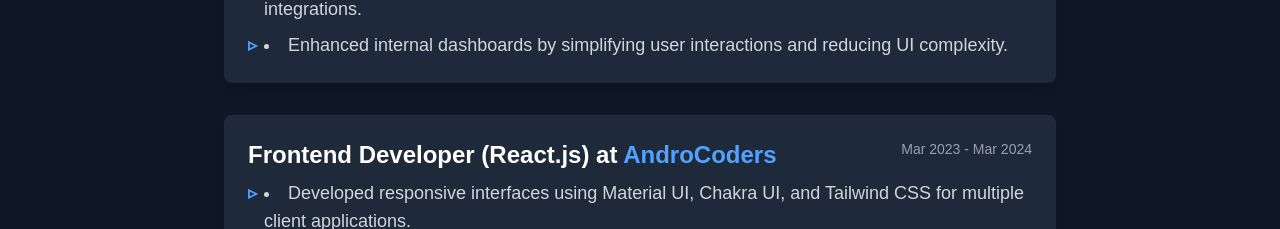
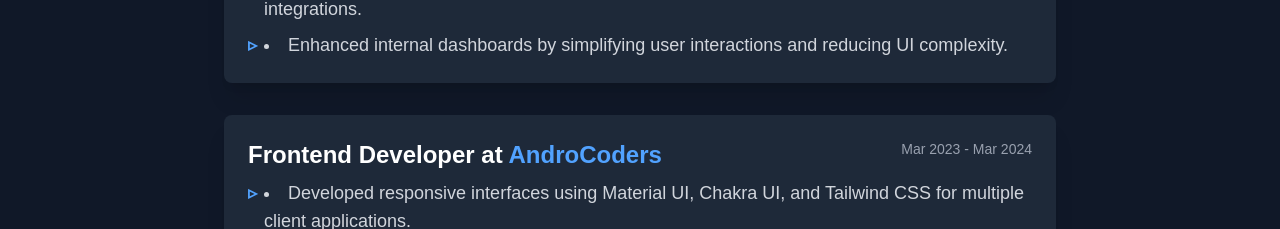
Before and after one commit to shahzeb0099/mshahzeb, a Next.js app: page / in a window 1280 px wide. Shown: the part 1719-1948 px from the top of the page. Built offline with nearby package versions, Linux system fonts and the light colour scheme.

Commit message:
Data Update

```diff
--- a/data/portfolioData.js
+++ b/data/portfolioData.js
@@ -142,7 +142,7 @@ export const data = {
     },
     {
       company: "AndroCoders",
-      role: "Frontend Developer (React.js)",
+      role: "Frontend Developer",
       duration: "Mar 2023 - Mar 2024",
       description: [
         "Developed responsive interfaces using Material UI, Chakra UI, and Tailwind CSS for multiple client applications.",
```
